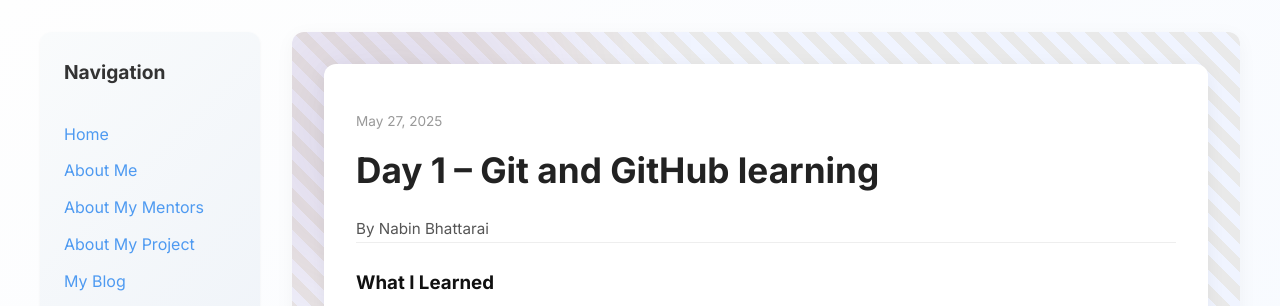
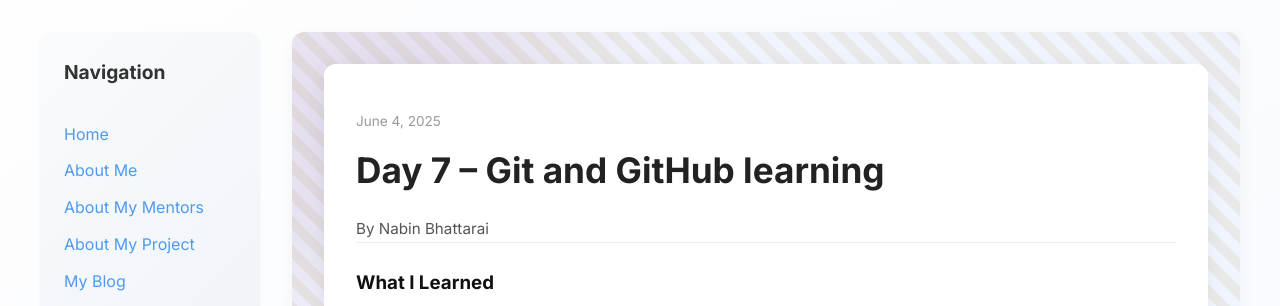
Before and after one commit to bhattarainabin2055/bhattarainabin2055.github.io, a Jekyll site: the page built from _posts/2025-06-04-day-7.md, in a window 1280 px wide. Shown: the top 306 px of the page. Built offline with Jekyll 4.4.1, drawn with Linux system fonts in a browser that asks for light colours.

Commit message:
Update 2025-06-04-day-7.md

```diff
--- a/_posts/2025-06-04-day-7.md
+++ b/_posts/2025-06-04-day-7.md
@@ -1,7 +1,7 @@
 ---
 layout: post
-title: "Day 1 – Git and GitHub learning"
-date: 2025-05-27
+title: "Day 7 – Git and GitHub learning"
+date: 2025-06-04
 author: Nabin Bhattarai
 permalink: /day7.html
 tags: ["Git", "GitHub"]
```
